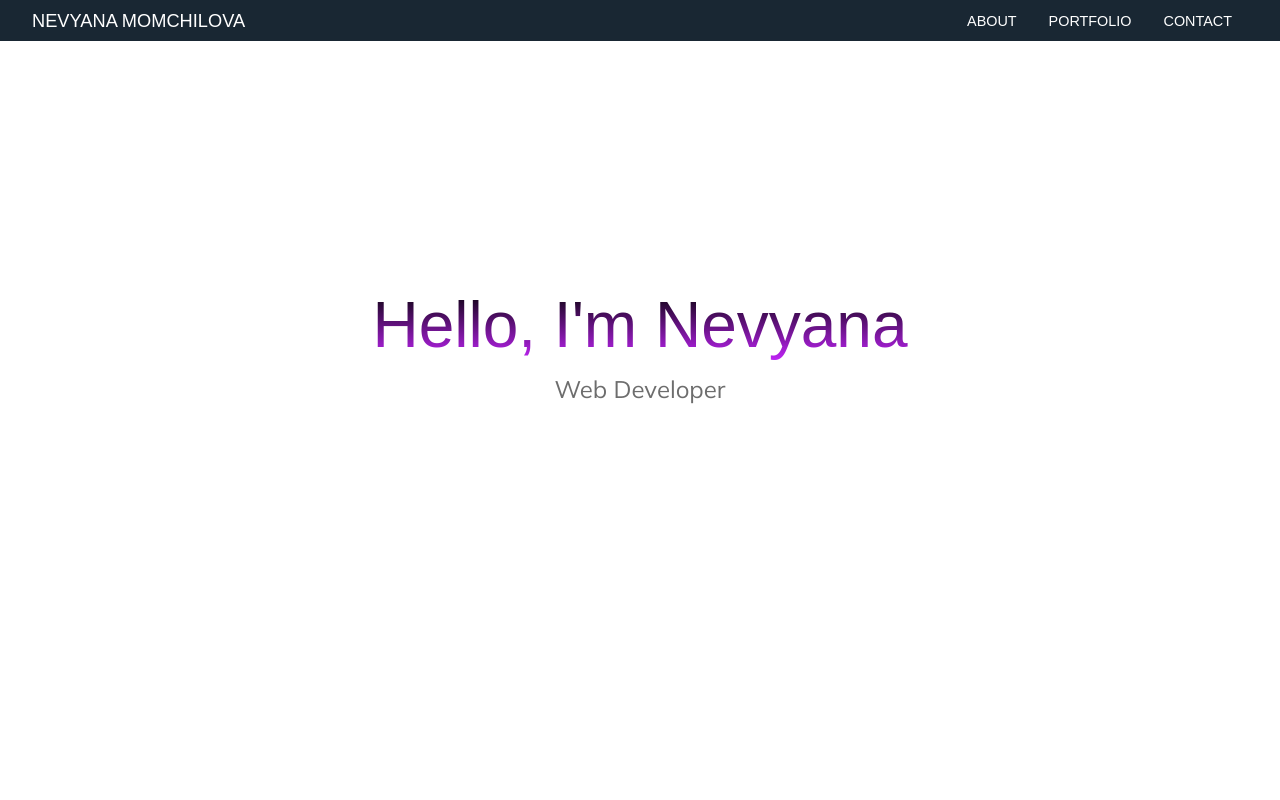
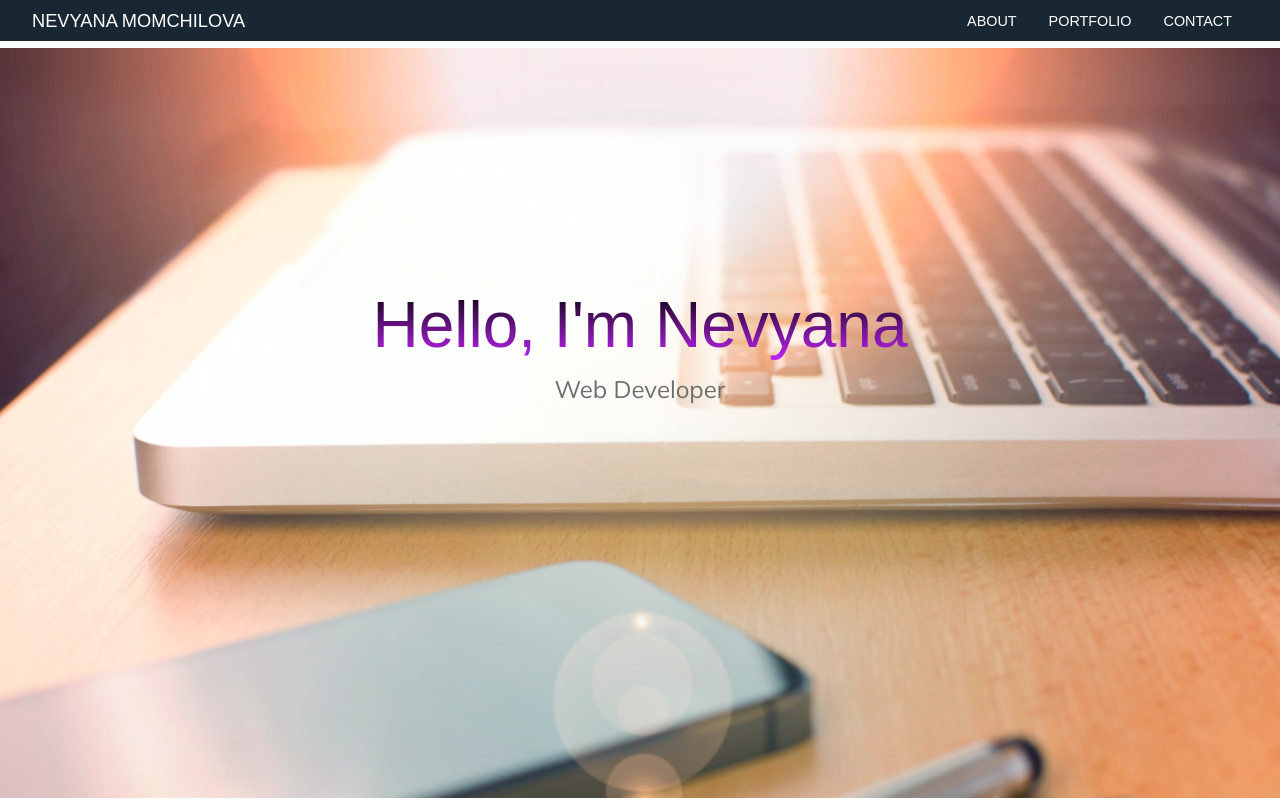
Before and after one commit to NevyanaMomchilova/nevyanamomchilova.github.io, a plain HTML site: page index.html in a window 1280 px wide. Shown: the top 800 px of the page. Drawn offline with Linux system fonts and the light colour scheme; files whose address does not match are found by name; a web font is replaced by a local one.

Commit message:
Update main.css
Changes to the background url due to not being able to add the "images" folder on github

```diff
--- a/main.css
+++ b/main.css
@@ -106,7 +106,7 @@ main p {
 main .welcome {
   height: 750px;
   width: 100%;
-  background: url("images/laptop.jpg");
+  background: url("laptop.jpg");
   background-size: cover;
 }
 
```
